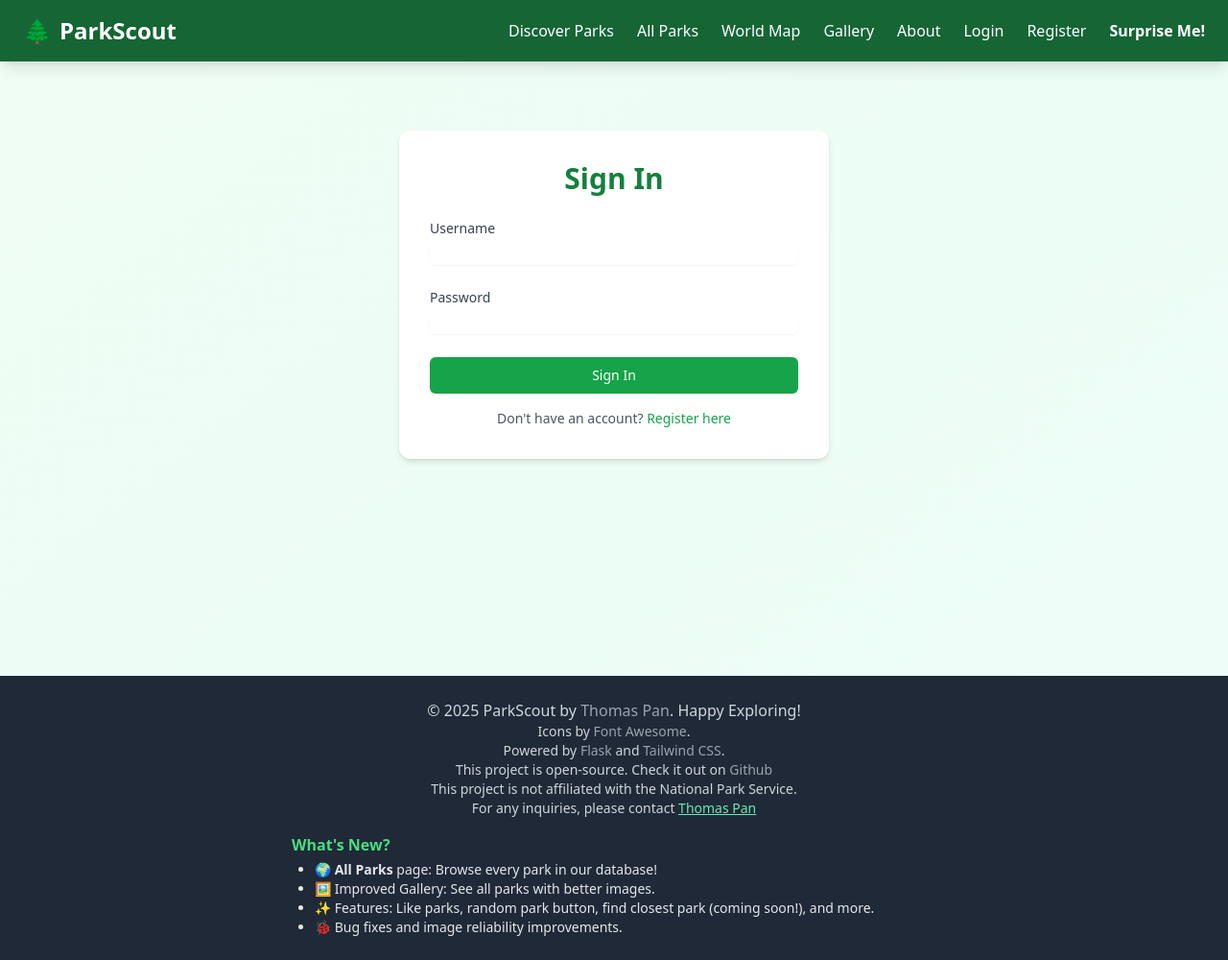
After one commit to thomas1424/park-scout, a Flask app: page /login in a window 1280 px wide. The commit adds this page. Shown: the whole page at 96% size. Run offline with Flask 2, Linux system fonts and the light colour scheme; some libraries are stand-ins or nearby versions.

Commit message:
feat: Implement user authentication with login, registration, and profile management; enhance UI for user interactions

```diff
--- a/national_park_recommender/app.py
+++ b/national_park_recommender/app.py
@@ -1,18 +1,106 @@
 # app.py
-from flask import Flask, render_template, request, jsonify, session, url_for, redirect, flash
+from flask import Flask, render_template, request, jsonify, session, url_for, redirect, flash, current_app
+from flask_login import LoginManager, login_user, logout_user, login_required, current_user
+from werkzeug.urls import url_parse
+from werkzeug.utils import secure_filename
+from models import db, User
+from forms import LoginForm, RegistrationForm, ProfileForm
+import os
 from park_data import PARKS_DATA, AVAILABLE_ACTIVITIES, AVAILABLE_SCENERY, AVAILABLE_REGIONS, AVAILABLE_PARK_TYPES
+from PIL import Image
+import uuid
+from datetime import datetime
 
 import random
 
+ALLOWED_EXTENSIONS = {'png', 'jpg', 'jpeg', 'gif'}
+
+def allowed_file(filename):
+    return '.' in filename and filename.rsplit('.', 1)[1].lower() in ALLOWED_EXTENSIONS
+
+def save_profile_image(file):
+    if not file:
+        return None
+
+    try:
+        filename = secure_filename(str(uuid.uuid4()) + os.path.splitext(file.filename)[1])
+        filepath = os.path.join(current_app.config['UPLOAD_FOLDER'], filename)
+
+        # Create directory if it doesn't exist
+        os.makedirs(os.path.dirname(filepath), exist_ok=True)
+
+        # Save and optimize image
+        image = Image.open(file)
+        image.thumbnail((500, 500))
+        image.save(filepath, optimize=True, quality=85)
+
+        return filename
+    except Exception as e:
+        current_app.logger.error(f"Error saving profile image: {e}")
+        return None
+
 app = Flask(__name__)
-app.secret_key = 'your_very_secret_key_for_a_secure_session_b1x9d' # CHANGE THIS!
+app.config['SECRET_KEY'] = os.environ.get('SECRET_KEY', 'dev_key_change_in_production')
+app.config['SQLALCHEMY_DATABASE_URI'] = 'sqlite:///parkscout.db'
+app.config['SQLALCHEMY_TRACK_MODIFICATIONS'] = False
+app.config['UPLOAD_FOLDER'] = os.path.join(app.root_path, 'static/uploads')
+app.config['MAX_CONTENT_LENGTH'] = 16 * 1024 * 1024  # 16MB max file size
+
+# Ensure upload directory exists
+os.makedirs(app.config['UPLOAD_FOLDER'], exist_ok=True)
+
+# Create necessary directories
+os.makedirs(os.path.join(app.root_path, 'static/uploads'), exist_ok=True)
+os.makedirs(os.path.join(app.root_path, 'static/img'), exist_ok=True)
+
+# Copy default images if they don't exist
+default_images = {
+    'default-profile.jpg': 'https://via.placeholder.com/500x500.jpg?text=Profile',
+    'default-park.jpg': 'https://via.placeholder.com/800x400.jpg?text=Park'
+}
+
+for img_name, placeholder_url in default_images.items():
+    img_path = os.path.join(app.root_path, 'static/img', img_name)
+    if not os.path.exists(img_path):
+        try:
+            import requests
+            response = requests.get(placeholder_url)
+            with open(img_path, 'wb') as f:
+                f.write(response.content)
+        except Exception as e:
+            current_app.logger.error(f"Error creating default image {img_name}: {e}")
+
+db.init_app(app)
+login_manager = LoginManager()
+login_manager.init_app(app)
+login_manager.login_view = 'login'
+
+@login_manager.user_loader
+def load_user(id):
+    return User.query.get(int(id))
+
+# Create all tables
+with app.app_context():
+    if not os.path.exists('parkscout.db'):
+        db.create_all()
 
 # Helper function to get park by ID
 def get_park_by_id(park_id):
-    for park in PARKS_DATA:
-        if park["id"] == park_id:
-            return park
-    return None
+    try:
+        return next((park for park in PARKS_DATA if park['id'] == park_id), None)
+    except Exception:
+        current_app.logger.error(f"Error fetching park with ID: {park_id}")
+        return None
+
+@app.context_processor
+def utility_processor():
+    return dict(get_park_by_id=get_park_by_id)
+
+@app.before_request
+def before_request():
+    if current_user.is_authenticated and not hasattr(current_user, 'liked_parks'):
+        current_user.liked_parks = []
+        db.session.commit()
 
 @app.route('/')
 def welcome():
@@ -101,22 +189,30 @@ def index():
                            liked_park_ids=session.get('liked_parks', []))
 
 @app.route('/like_park/<park_id>', methods=['POST'])
+@login_required
 def like_park(park_id):
-    if 'liked_parks' not in session:
-        session['liked_parks'] = []
+    try:
+        if not current_user.liked_parks:
+            current_user.liked_parks = []
 
-    park = get_park_by_id(park_id)
-    if not park:
-        return jsonify({'status': 'error', 'message': 'Park not found.'}), 404
+        park = get_park_by_id(park_id)
+        if not park:
+            return jsonify({'status': 'error', 'message': 'Park not found'}), 404
 
-    if park_id not in session['liked_parks']:
-        session['liked_parks'].append(park_id)
-        session.modified = True
-        return jsonify({'status': 'liked', 'park_id': park_id, 'message': f'{park["name"]} added to your liked parks!'})
-    else:
-        session['liked_parks'].remove(park_id)
-        session.modified = True
-        return jsonify({'status': 'unliked', 'park_id': park_id, 'message': f'{park["name"]} removed from your liked parks.'})
+        if park_id not in current_user.liked_parks:
+            current_user.liked_parks.append(park_id)
+        else:
+            current_user.liked_parks.remove(park_id)
+
+        db.session.commit()
+        return jsonify({
+            'status': 'liked' if park_id in current_user.liked_parks else 'unliked',
+            'message': f"Park {'added to' if park_id in current_user.liked_parks else 'removed from'} favorites!"
+        })
+    except Exception as e:
+        db.session.rollback()
+        current_app.logger.error(f"Error in like_park: {e}")
+        return jsonify({'status': 'error', 'message': 'An error occurred'}), 500
 
 @app.route('/liked')
 def liked_parks_page():
@@ -184,6 +280,88 @@ def random_park():
     park = random.choice(PARKS_DATA)
     return redirect(url_for('park_detail_page', park_id=park['id']))
 
+@app.route('/login', methods=['GET', 'POST'])
+def login():
+    if current_user.is_authenticated:
+        return redirect(url_for('index'))
+    form = LoginForm()
+    if form.validate_on_submit():
+        user = User.query.filter_by(username=form.username.data).first()
+        if user is None or not user.check_password(form.password.data):
+            flash('Invalid username or password', 'error')
+            return redirect(url_for('login'))
+        login_user(user)
+        next_page = request.args.get('next')
+        if not next_page or url_parse(next_page).netloc != '':
+            next_page = url_for('index')
+        flash('Welcome back, {}!'.format(user.username), 'success')
+        return redirect(next_page)
+    return render_template('auth/login.html', title='Sign In', form=form)
+
+@app.route('/register', methods=['GET', 'POST'])
+def register():
+    if current_user.is_authenticated:
+        return redirect(url_for('index'))
+    form = RegistrationForm()
+    if form.validate_on_submit():
+        user = User(username=form.username.data, email=form.email.data)
+        user.set_password(form.password.data)
+        db.session.add(user)
+        db.session.commit()
+        flash('Registration successful! Please log in.', 'success')
+        return redirect(url_for('login'))
+    return render_template('auth/register.html', title='Register', form=form)
+
+@app.route('/logout')
+@login_required
+def logout():
+    logout_user()
+    flash('You have been logged out.', 'info')
+    return redirect(url_for('index'))
+
+@app.route('/profile', methods=['GET', 'POST'])
+@login_required
+def profile():
+    if not hasattr(current_user, 'liked_parks') or current_user.liked_parks is None:
+        current_user.liked_parks = []
+        db.session.commit()
+
+    form = ProfileForm()
+    if form.validate_on_submit():
+        try:
+            if form.profile_image.data:
+                filename = save_profile_image(form.profile_image.data)
+                if filename:
+                    if current_user.profile_image:
+                        try:
+                            old_file = os.path.join(current_app.config['UPLOAD_FOLDER'], current_user.profile_image)
+                            if os.path.exists(old_file):
+                                os.remove(old_file)
+                        except Exception as e:
+                            current_app.logger.error(f"Error removing old profile image: {e}")
+                    current_user.profile_image = filename
+
+            current_user.bio = form.bio.data
+            current_user.location = form.location.data
+            current_user.updated_at = datetime.utcnow()
+            db.session.commit()
+            flash('Profile updated successfully!', 'success')
+        except Exception as e:
+            db.session.rollback()
+            current_app.logger.error(f"Error updating profile: {e}")
+            flash('An error occurred while updating your profile.', 'error')
+        return redirect(url_for('profile'))
+
+    elif request.method == 'GET':
+        form.bio.data = current_user.bio
+        form.location.data = current_user.location
+
+    return render_template(
+        'auth/profile.html',
+        form=form,
+        created_at=current_user.created_at.strftime('%B %Y') if current_user.created_at else 'Unknown'
+    )
+
 @app.errorhandler(404)
 def page_not_found(e):
     return render_template('404.html'), 404
--- /dev/null
+++ b/national_park_recommender/forms.py
@@ -0,0 +1,32 @@
+from flask_wtf import FlaskForm
+from wtforms import StringField, PasswordField, SubmitField, TextAreaField, FileField
+from wtforms.validators import DataRequired, Email, EqualTo, Length, ValidationError
+from models import User
+
+class LoginForm(FlaskForm):
+    username = StringField('Username', validators=[DataRequired()])
+    password = PasswordField('Password', validators=[DataRequired()])
+    submit = SubmitField('Sign In')
+
+class RegistrationForm(FlaskForm):
+    username = StringField('Username', validators=[DataRequired(), Length(min=3, max=20)])
+    email = StringField('Email', validators=[DataRequired(), Email()])
+    password = PasswordField('Password', validators=[DataRequired(), Length(min=6)])
+    password2 = PasswordField('Confirm Password', validators=[DataRequired(), EqualTo('password')])
+    submit = SubmitField('Register')
+
+    def validate_username(self, username):
+        user = User.query.filter_by(username=username.data).first()
+        if user:
+            raise ValidationError('Username already taken.')
+
+    def validate_email(self, email):
+        user = User.query.filter_by(email=email.data).first()
+        if user:
+            raise ValidationError('Email already registered.')
+
+class ProfileForm(FlaskForm):
+    bio = TextAreaField('Bio', validators=[Length(max=500)])
+    location = StringField('Location', validators=[Length(max=100)])
+    profile_image = FileField('Profile Image')
+    submit = SubmitField('Update Profile')
--- a/national_park_recommender/static/css/styles.css
+++ b/national_park_recommender/static/css/styles.css
@@ -85,3 +85,38 @@ a {
 a:hover {
     color: #1d4ed8; /* Tailwind blue-700 */
 }
+
+/* Auth Components */
+.auth-form input {
+    margin-top: 0.25rem; /* mt-1 */
+    display: block; /* block */
+    width: 100%; /* w-full */
+    border-radius: 0.375rem; /* rounded-md */
+    border: 1px solid #d1d5db; /* border-gray-300 */
+    box-shadow: 0 1px 2px rgba(0, 0, 0, 0.05); /* shadow-sm */
+}
+
+.auth-form input:focus {
+    border-color: #10B981; /* Tailwind green-500 */
+    box-shadow: 0 0 0 3px rgba(16, 185, 129, 0.5); /* Tailwind ring-green-500 */
+}
+
+.profile-image {
+    @apply w-32 h-32 rounded-full object-cover;
+}
+
+.alert {
+    @apply p-4 mb-4 rounded-md;
+}
+
+.alert-success {
+    @apply bg-green-100 border-l-4 border-green-500 text-green-700;
+}
+
+.alert-error {
+    @apply bg-red-100 border-l-4 border-red-500 text-red-700;
+}
+
+.alert-info {
+    @apply bg-blue-100 border-l-4 border-blue-500 text-blue-700;
+}
--- a/national_park_recommender/static/js/script.js
+++ b/national_park_recommender/static/js/script.js
@@ -6,27 +6,28 @@ document.addEventListener('DOMContentLoaded', function() {
     const likedCountNavMobile = document.getElementById('liked-count-nav-mobile');
 
     function displayToastMessage(message, type = 'info') {
+        try {
+            const globalMessageArea = document.getElementById('global-message-area');
             if (!globalMessageArea) return;
 
             const toast = document.createElement('div');
             toast.className = `toast-message toast-${type}`;
             toast.textContent = message;
 
+            // Remove existing toasts
+            const existingToasts = globalMessageArea.getElementsByClassName('toast-message');
+            Array.from(existingToasts).forEach(toast => toast.remove());
+
             globalMessageArea.appendChild(toast);
-
-        // Trigger reflow for transition
-        requestAnimationFrame(() => {
-            toast.classList.add('show');
-        });
+            requestAnimationFrame(() => toast.classList.add('show'));
 
             setTimeout(() => {
                 toast.classList.remove('show');
-            setTimeout(() => {
-                if (globalMessageArea.contains(toast)) {
-                     globalMessageArea.removeChild(toast);
+                setTimeout(() => toast.remove(), 300);
+            }, 3000);
+        } catch (error) {
+            console.error('Error displaying toast message:', error);
         }
-            }, 300); // Wait for fade out transition
-        }, 3000); // Message visible for 3 seconds
     }
 
     function updateLikedCount(newCount) {
--- /dev/null
+++ b/national_park_recommender/templates/auth/login.html
@@ -0,0 +1,31 @@
+{% extends "base.html" %}
+
+{% block content %}
+<div class="max-w-md mx-auto mt-10 bg-white p-8 rounded-xl shadow-md">
+    <h1 class="text-3xl font-bold text-center text-green-700 mb-6">Sign In</h1>
+    <form method="POST" action="" class="space-y-6">
+        {{ form.hidden_tag() }}
+        <div>
+            {{ form.username.label(class="block text-sm font-medium text-gray-700") }}
+            {{ form.username(class="mt-1 block w-full rounded-md border-gray-300 shadow-sm focus:border-green-500 focus:ring-green-500") }}
+            {% for error in form.username.errors %}
+                <p class="text-red-500 text-xs mt-1">{{ error }}</p>
+            {% endfor %}
+        </div>
+        <div>
+            {{ form.password.label(class="block text-sm font-medium text-gray-700") }}
+            {{ form.password(class="mt-1 block w-full rounded-md border-gray-300 shadow-sm focus:border-green-500 focus:ring-green-500") }}
+            {% for error in form.password.errors %}
+                <p class="text-red-500 text-xs mt-1">{{ error }}</p>
+            {% endfor %}
+        </div>
+        <div>
+            {{ form.submit(class="w-full flex justify-center py-2 px-4 border border-transparent rounded-md shadow-sm text-sm font-medium text-white bg-green-600 hover:bg-green-700 focus:outline-none focus:ring-2 focus:ring-offset-2 focus:ring-green-500") }}
+        </div>
+    </form>
+    <p class="mt-4 text-center text-sm text-gray-600">
+        Don't have an account?
+        <a href="{{ url_for('register') }}" class="font-medium text-green-600 hover:text-green-500">Register here</a>
+    </p>
+</div>
+{% endblock %}
--- a/national_park_recommender/templates/base.html
+++ b/national_park_recommender/templates/base.html
@@ -21,6 +21,13 @@
             <a href="{{ url_for('map_page') }}" class="hover:text-green-200 transition">World Map</a>
             <a href="{{ url_for('gallery') }}" class="hover:text-green-200 transition">Gallery</a>
             <a href="{{ url_for('about') }}" class="hover:text-green-200 transition">About</a>
+            {% if current_user.is_authenticated %}
+                <a href="{{ url_for('profile') }}" class="hover:text-green-200 transition">Profile</a>
+                <a href="{{ url_for('logout') }}" class="hover:text-green-200 transition">Logout</a>
+            {% else %}
+                <a href="{{ url_for('login') }}" class="hover:text-green-200 transition">Login</a>
+                <a href="{{ url_for('register') }}" class="hover:text-green-200 transition">Register</a>
+            {% endif %}
             <a href="#" onclick="window.location.href='/random_park';return false;" class="hover:text-purple-300 transition font-bold">Surprise Me!</a>
         </div>
     </nav>
@@ -51,7 +58,6 @@
             <ul class="text-sm text-gray-200 list-disc ml-6">
                 <li>🌍 <b>All Parks</b> page: Browse every park in our database!</li>
                 <li>🖼️ Improved Gallery: See all parks with better images.</li>
-                <li>📝 <b>Blog</b> section: Read park guides and tips.</li>
                 <li>✨ Features: Like parks, random park button, find closest park (coming soon!), and more.</li>
                 <li>🐞 Bug fixes and image reliability improvements.</li>
             </ul>
--- a/national_park_recommender/templates/intro.html
+++ b/national_park_recommender/templates/intro.html
@@ -30,9 +30,6 @@
             from { transform: translateY(-40px); opacity: 0; }
             to   { transform: translateY(0); opacity: 1; }
         }
-        .glow {
-            text-shadow: 0 0 12px #34d399, 0 0 24px #059669;
-        }
         .bounce {
             animation: bounce 2s infinite;
         }
@@ -46,7 +43,7 @@
     <div class="overlay absolute inset-0"></div>
     <div class="relative z-10 text-center p-10 bg-black bg-opacity-60 rounded-xl shadow-2xl fade-in">
         <span class="text-6xl mb-6 block bounce">🌲</span>
-        <h1 class="text-5xl md:text-7xl font-bold mb-4 slide-in glow">Welcome to <span class="text-green-400">ParkScout!</span></h1>
+        <h1 class="text-5xl md:text-7xl font-bold mb-4 slide-in">Welcome to <span class="text-green-400">ParkScout!</span></h1>
         <p class="text-xl md:text-2xl mb-10 fade-in" style="animation-delay:0.5s;animation-fill-mode:both;">Your ultimate guide to discovering amazing parks around the world.</p>
         <div class="flex flex-col md:flex-row gap-6 justify-center items-center">
             <a href="{{ url_for('index') }}"
```
Also changed, not shown: national_park_recommender/models.py (added, +29 -0 lines), national_park_recommender/requirements.txt (added, +8 -0 lines), national_park_recommender/templates/auth/profile.html (added, +72 -0 lines), national_park_recommender/templates/auth/register.html (added, +43 -0 lines), Screenshot 2025-05-10 3.55.43 PM.png (deleted). Lines whose indentation alone changed are shown as unchanged.
